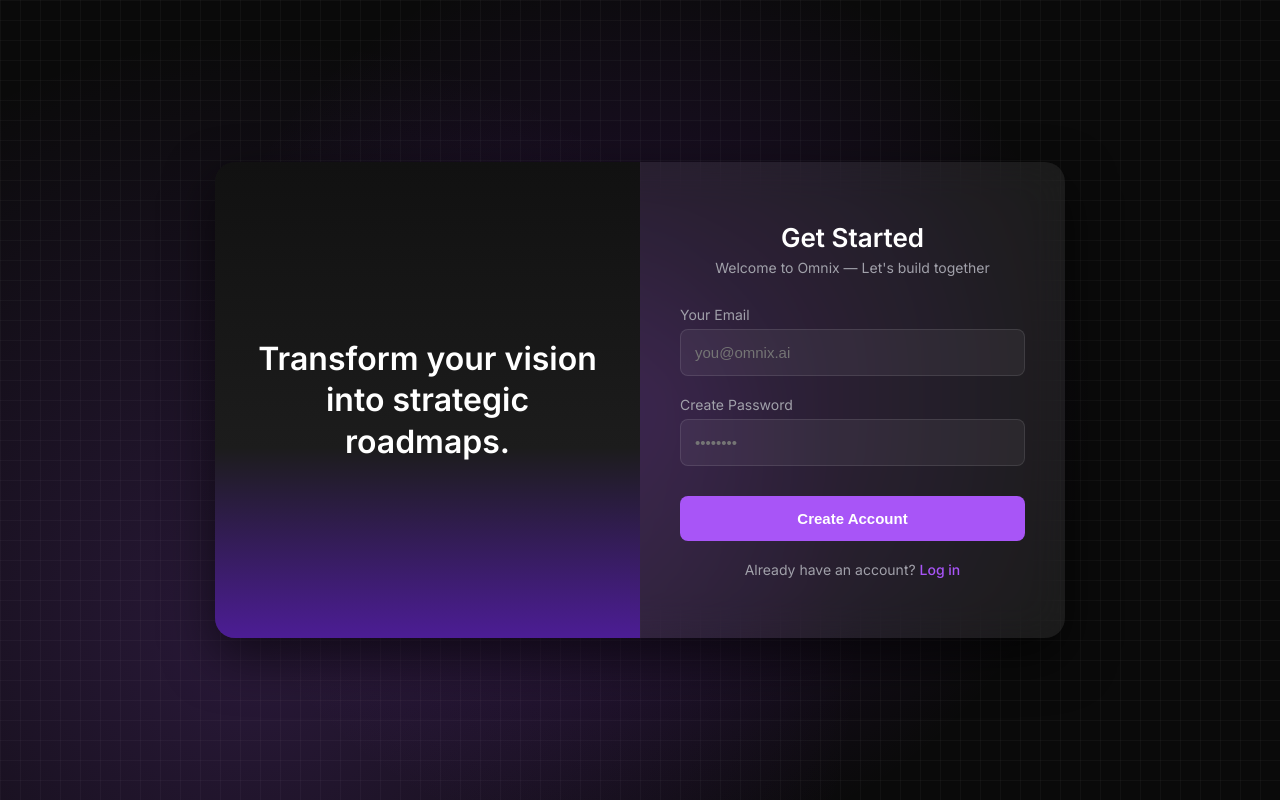
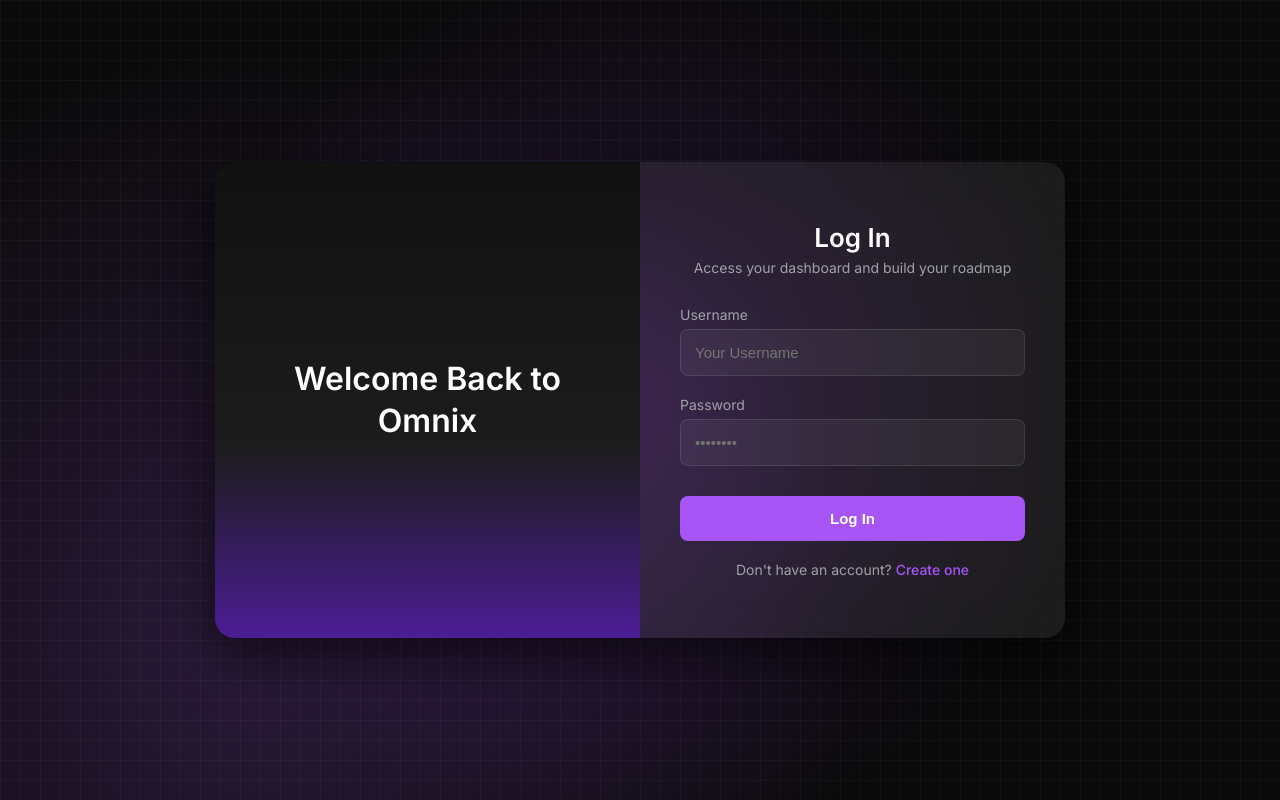
Before and after one commit to kunalSingh026/Roadmap, a Django app: page /login/ in a window 1280 px wide. Run offline with Django 5.2, Linux system fonts and the light colour scheme.

Commit message:
Login, signup backend created

```diff
--- a/Roadmap/Roadmap_Genie/urls.py
+++ b/Roadmap/Roadmap_Genie/urls.py
@@ -4,5 +4,6 @@
 urlpatterns = [
     path('', views.home, name='home'),
     path('login/', views.login_view, name='login'),
-    path('signup/', views.signup_view, name='signup'),  # 👈 Added signup route
+    path('signup/', views.signup_view, name='signup'),
+    path('logout/', views.logout_view, name='logout'),
 ]
--- a/Roadmap/Roadmap_Genie/views.py
+++ b/Roadmap/Roadmap_Genie/views.py
@@ -1,13 +1,58 @@
-from django.shortcuts import render
+from django.shortcuts import render, redirect
+from django.contrib.auth.models import User
+from django.contrib import messages
+from django.contrib.auth import authenticate, login, logout
 
-# Homepage view
 def home(request):
     return render(request, 'index.html')
 
-# Login page view
+def signup_view(request):
+    if request.method == 'POST':
+        username = request.POST.get('username')
+        email = request.POST.get('email')
+        password = request.POST.get('password')
+        confirm_password = request.POST.get('confirm')
+
+        if password != confirm_password:
+            messages.error(request, "Passwords do not match.")
+            return redirect('signup')
+
+        if User.objects.filter(username=username).exists():
+            messages.error(request, "Username already exists.")
+            return redirect('signup')
+
+        if User.objects.filter(email=email).exists():
+            messages.error(request, "Email already in use.")
+            return redirect('signup')
+
+        user = User.objects.create_user(username=username, email=email, password=password)
+        user.save()
+
+        messages.success(request, "Account created! Please log in.")
+        return redirect('login')  # 🚀 Redirect to login page after signup
+
+    return render(request, 'signup.html')
+
+
 def login_view(request):
+    if request.method == 'POST':
+        username = request.POST.get('username')
+        password = request.POST.get('password')
+
+        user = authenticate(request, username=username, password=password)
+
+        if user is not None:
+            login(request, user)
+            messages.success(request, f"Welcome back, {user.username}!")
+            return redirect('home')
+        else:
+            messages.error(request, "Invalid username or password.")
+            return redirect('login')
+
     return render(request, 'login.html')
 
-# Signup page view
-def signup_view(request):
-    return render(request, 'signup.html')
+
+def logout_view(request):
+    logout(request)
+    messages.success(request, "You have been logged out.")
+    return redirect('login')
--- a/Roadmap/static/css/style.css
+++ b/Roadmap/static/css/style.css
@@ -630,3 +630,20 @@
 .form-box a:hover {
   text-decoration: underline;
 }
+
+
+
+.messages {
+  margin-top: 10px;
+  padding: 0;
+  list-style: none;
+}
+
+.messages li {
+  background-color: #ffe3e3;
+  color: #a60000;
+  padding: 10px;
+  border-radius: 8px;
+  margin-bottom: 5px;
+  font-weight: 500;
+}
--- a/Roadmap/templates/index.html
+++ b/Roadmap/templates/index.html
@@ -28,7 +28,11 @@
         </ul>
       </div>
       <div class="nav-right">
-        <a href="#profile" class="nav-button">Login / Profile</a>
+        {% if user.is_authenticated %}
+  <a href="{% url 'logout' %}" class="nav-button">Logout</a>
+{% else %}
+  <a href="{% url 'login' %}" class="nav-button">Login / Profile</a>
+{% endif %}
       </div>
     </nav>
 
--- a/Roadmap/templates/login.html
+++ b/Roadmap/templates/login.html
@@ -4,7 +4,7 @@
   <head>
     <meta charset="UTF-8" />
     <meta name="viewport" content="width=device-width, initial-scale=1.0" />
-    <title>Omnix - Get Started</title>
+    <title>Omnix - Login</title>
     <link
       href="https://fonts.googleapis.com/css2?family=Inter:wght@400;500;600&display=swap"
       rel="stylesheet"
@@ -18,41 +18,53 @@
     <div class="container">
       <div class="left-section">
         <div class="left-content">
-          <h1>Transform your vision into strategic roadmaps.</h1>
+          <h1>Welcome Back to Omnix</h1>
         </div>
       </div>
 
       <div class="right-section">
         <div class="form-header">
-          <h2>Get Started</h2>
-          <p>Welcome to Omnix — Let's build together</p>
+          <h2>Log In</h2>
+          <p>Access your dashboard and build your roadmap</p>
         </div>
 
-        <form>
+        {% if messages %}
+          <div class="messages">
+            {% for message in messages %}
+              <p style="color: red;">{{ message }}</p>
+            {% endfor %}
+          </div>
+        {% endif %}
+
+        <form method="POST" action="{% url 'login' %}">
+          {% csrf_token %}
           <div class="form-group">
-            <label for="email">Your Email</label>
+            <label for="username">Username</label>
             <input
-              type="email"
-              id="email"
-              placeholder="you@omnix.ai"
+              type="text"
+              name="username"
+              id="username"
+              placeholder="Your Username"
               required
             />
           </div>
 
           <div class="form-group">
-            <label for="password">Create Password</label>
+            <label for="password">Password</label>
             <input
               type="password"
+              name="password"
               id="password"
               placeholder="••••••••"
               required
             />
           </div>
 
-          <button type="submit" class="submit-button">Create Account</button>
+          <button type="submit" class="submit-button">Log In</button>
 
           <div class="login-link">
-            Already have an account? <a href="#">Log in</a>
+            Don't have an account?
+            <a href="{% url 'signup' %}">Create one</a>
           </div>
         </form>
       </div>
```
Also changed, not shown: Roadmap/templates/signup.html (+25 -6 lines).
